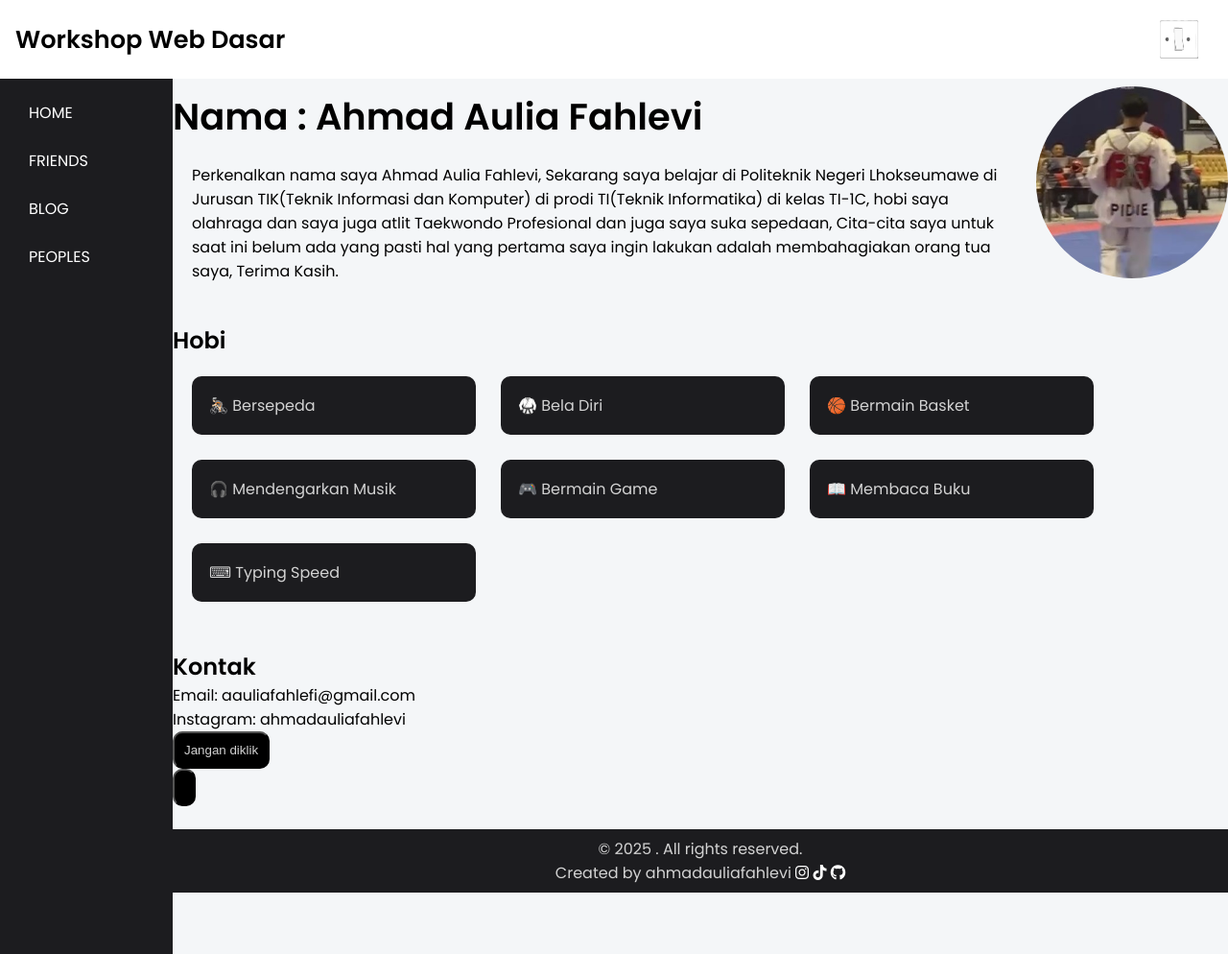
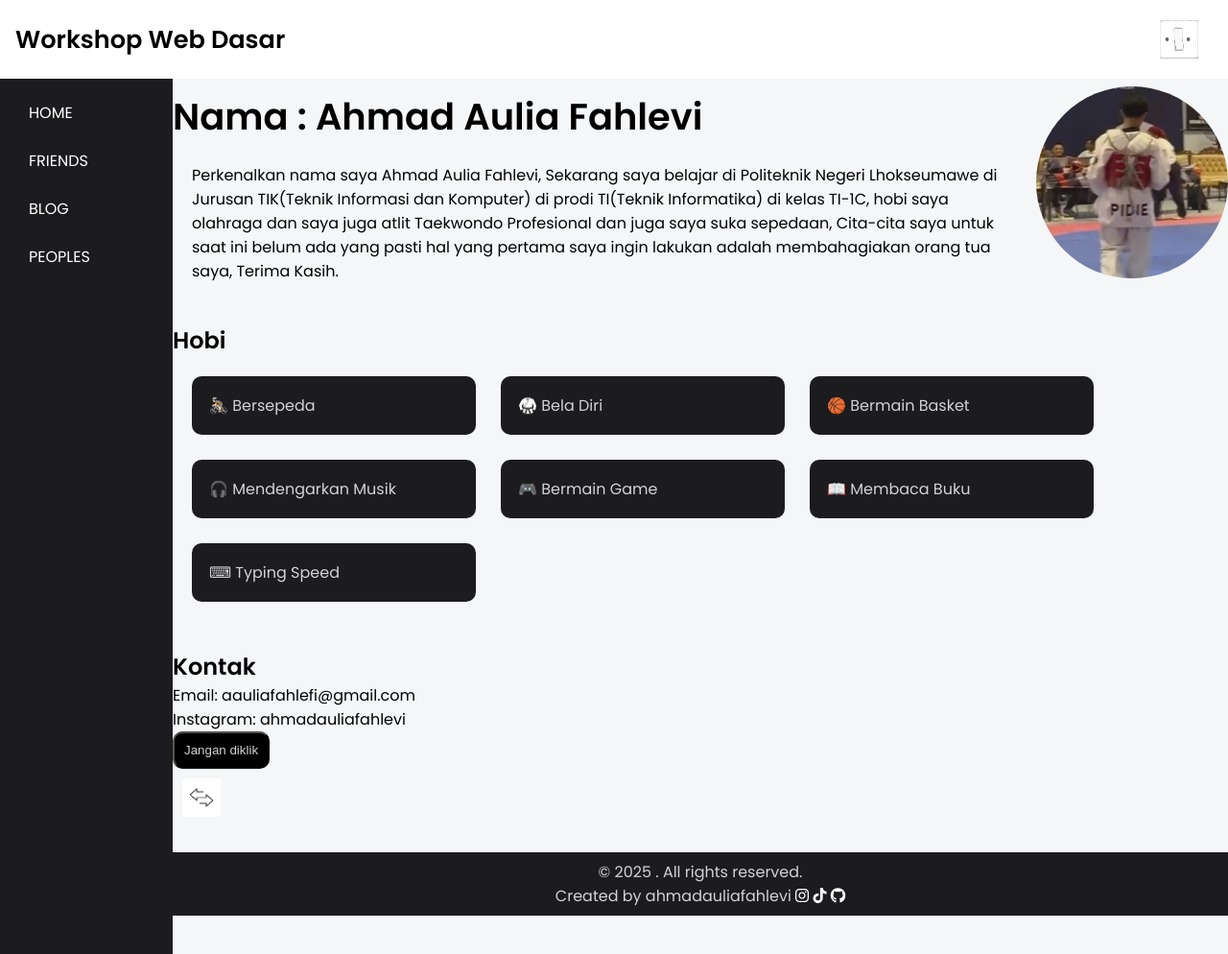
Before and after one commit to lepii1/CV, a Jekyll site: the page built from index.html, in a window 1280 px wide and 994 px high. Shown: the whole window at 96% size. Built offline with Jekyll 4.4.1, drawn with Linux system fonts in a browser that asks for light colours.

Commit message:
initial commit

```diff
--- a/_sass/edit.scss
+++ b/_sass/edit.scss
@@ -146,6 +146,16 @@
     color: lightgray;
     border-radius: 10px;
     padding: 10px;
+}
+
+.switch {
+    background: none;
+    border: none;
+    cursor: pointer;
+    img {
+        width: 40px;
+        height: 40px;
+    }
 }
 
 .hobbies {
--- a/index.html
+++ b/index.html
@@ -33,8 +33,9 @@
         Instagram:
         <a href="https://www.instagram.com/ahmadauliafahlevi/">ahmadauliafahlevi</a>
     </p>
+
     <button onclick="myFunction()">Jangan diklik</button>
 
-    <button id=>
-        <a href="https://lepii1.github.io/"><img src="/assets/images/switch.jpg" alt="" width="24"></a>
+    <button class="switch">
+        <a href="https://lepii1.github.io/"><img src="{{ site.baseurl }}/assets/images/switch.jpg" alt="" width="24"></a>
       </button>
```
Also changed, not shown: assets/images/switch.jpg (added).
